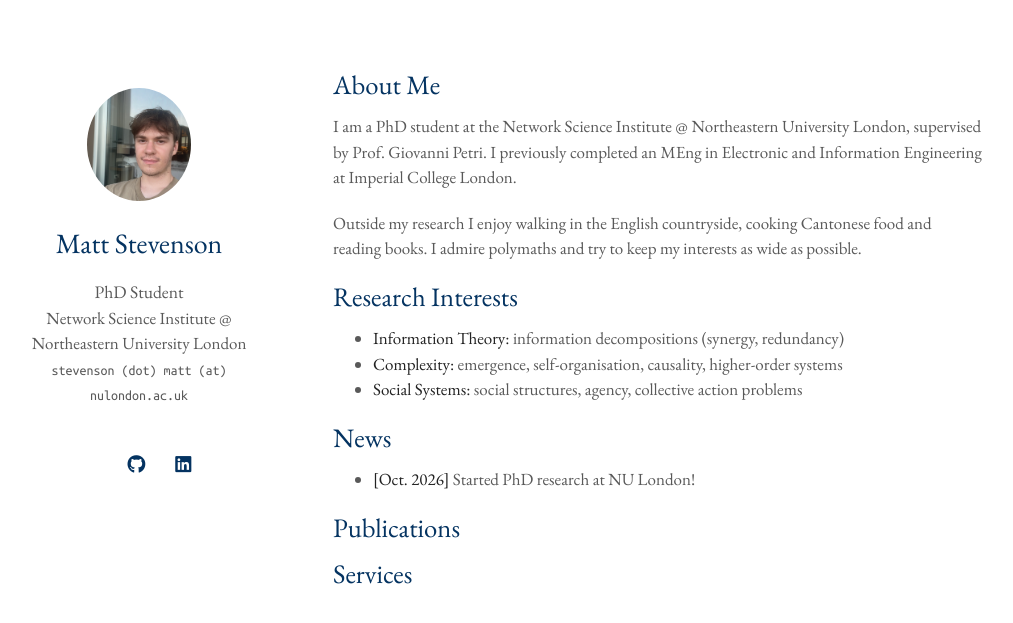
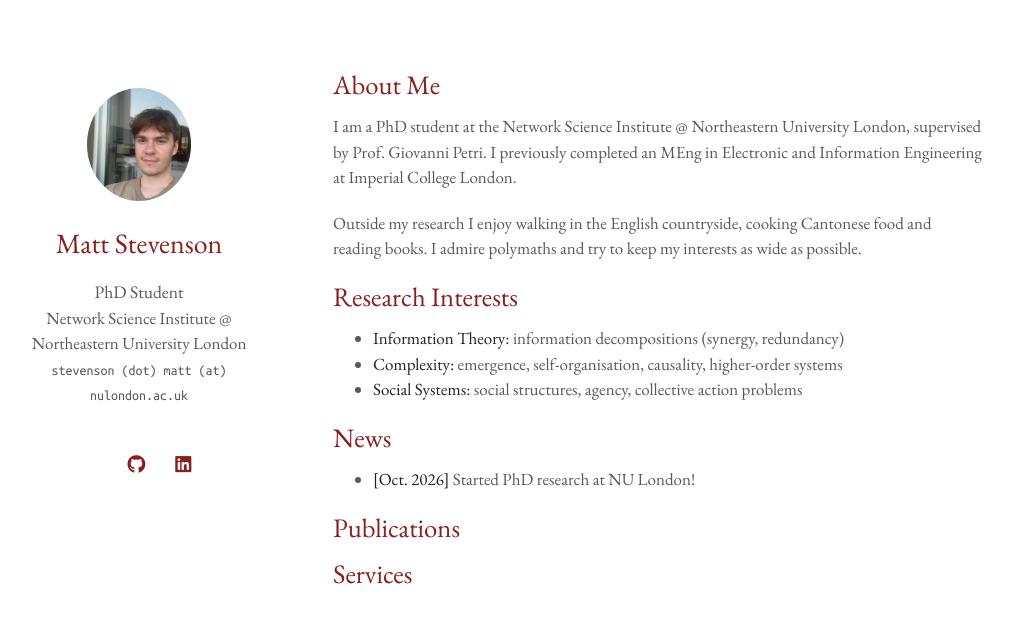
Before and after one commit to mattstevenson22/mattstevenson22.github.io, a Jekyll site: the page built from index.md, in a window 1280 px wide. Shown: the top 623 px of the page, without its empty margins (137-1150 px from the left). Built offline with Jekyll 4.4.1, drawn with Linux system fonts in a browser that asks for light colours; a style sheet for code colours, icons or effects is not loaded.

Commit message:
Update minimal-light.scss

```diff
--- a/_sass/minimal-light.scss
+++ b/_sass/minimal-light.scss
@@ -7,14 +7,14 @@
   height:2.4rem;
   width:2.4rem;
   background-color:transparent;
-  color:#043361!important;
+  color:#8B1E1E!important;
   border-radius:100%;
   text-align:center;
   font-size:1.15rem;
   line-height:2.5rem;
   margin-right:1rem}
 
-@media (prefers-color-scheme: dark) { .social-icons a {color: #3eb7f0 !important; }}
+@media (prefers-color-scheme: dark) { .social-icons a {color: #E8A0A0 !important; }}
 
 .social-icons a:last-child{margin-right:0}.social-icons a:hover{background-color:white;
     color:black;
@@ -230,18 +230,18 @@ papertitle {
 
 h3, h4, h5, h6 {
   font-weight: 600;
-  color:#043361;
+  color:#8B1E1E;
   margin:0 0 20px;
 }
 
 h1 {
   font-weight: 500;
-  color:#043361;
+  color:#8B1E1E;
   margin:0 0 20px;
 }
 
 h2 {
-  color:#043361;
+  color:#8B1E1E;
   font-weight: 500;
   margin:2px 0px 15px;
   font-size: 157%;
@@ -249,11 +249,11 @@ h2 {
 
 @media (prefers-color-scheme: dark) {
   h1, h3, h4, h5, h6 {
-    color:rgb(62, 183, 240);
+    color:#E8A0A0;
   }
 
   h2 {
-    color:rgb(62, 183, 240);
+    color:#E8A0A0;
   }
 }
 
```
